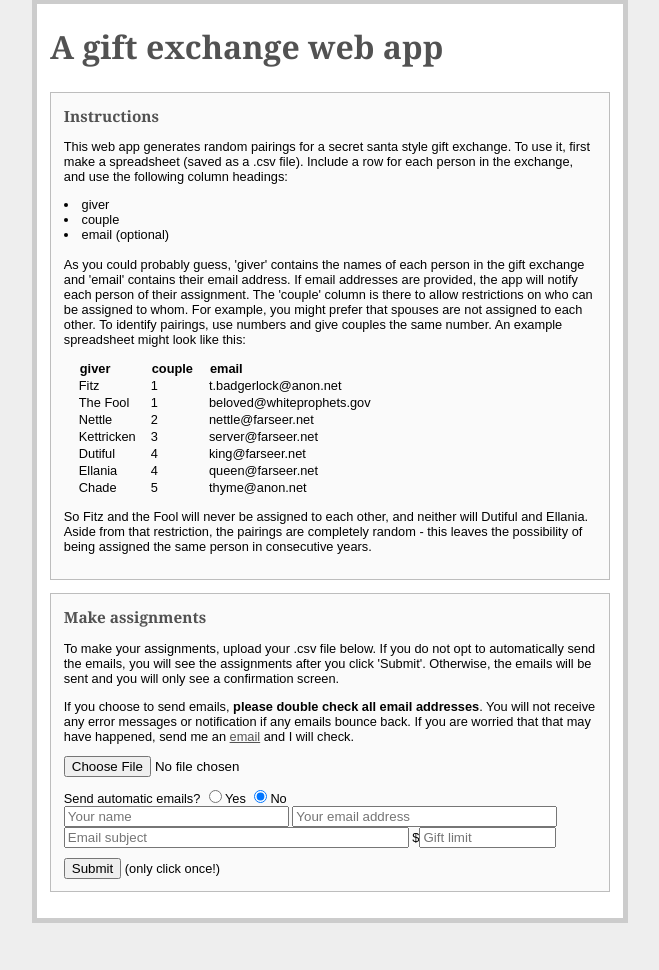
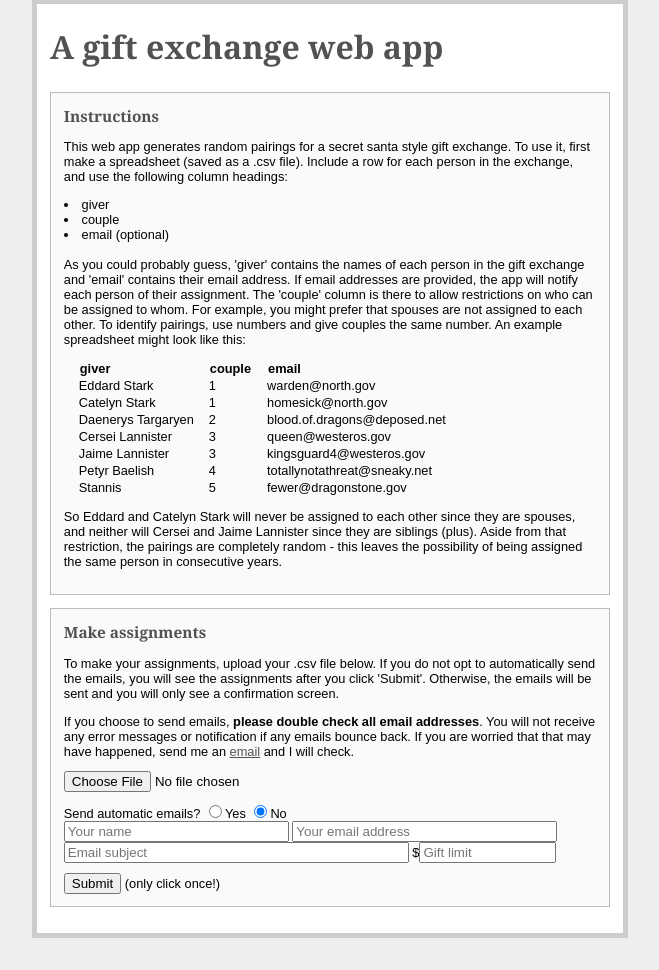
Before and after one commit to Sz-Tim/holiPy, a Flask app: page / in a window 1280 px wide. Shown: the part 33-1003 px from the top of the page, without its empty margins (310-969 px from the left). Before the commit the page ends 956 px from the top, so only its background shows below. Run offline with Flask 2, Linux system fonts and the light colour scheme.

Commit message:
changed table to GoT instead of RoE

```diff
--- a/templates/index.html
+++ b/templates/index.html
@@ -19,42 +19,42 @@
                 <th>email</th>
             </tr>
             <tr>
-                <td>Fitz</td>
+                <td>Eddard Stark</td>
                 <td>1</td>
-                <td>t.badgerlock@anon.net</td>
+                <td>warden@north.gov</td>
             </tr>
             <tr>
-                <td>The Fool</td>
+                <td>Catelyn Stark</td>
                 <td>1</td>
-                <td>beloved@whiteprophets.gov</td>
+                <td>homesick@north.gov</td>
             </tr>
             <tr>
-                <td>Nettle</td>
+                <td>Daenerys Targaryen</td>
                 <td>2</td>
-                <td>nettle@farseer.net</td>
+                <td>blood.of.dragons@deposed.net</td>
             </tr>
             <tr>
-                <td>Kettricken</td>
+                <td>Cersei Lannister</td>
                 <td>3</td>
-                <td>server@farseer.net</td>
+                <td>queen@westeros.gov</td>
             </tr>
             <tr>
-                <td>Dutiful</td>
-                <td>4</td>
-                <td>king@farseer.net</td>
+                <td>Jaime Lannister</td>
+                <td>3</td>
+                <td>kingsguard4@westeros.gov</td>
             </tr>
             <tr>
-                <td>Ellania</td>
+                <td>Petyr Baelish</td>
                 <td>4</td>
-                <td>queen@farseer.net</td>
+                <td>totallynotathreat@sneaky.net</td>
             </tr>
             <tr>
-                <td>Chade</td>
+                <td>Stannis</td>
                 <td>5</td>
-                <td>thyme@anon.net</td>
+                <td>fewer@dragonstone.gov</td>
             </tr>
         </table>
-        <p>So Fitz and the Fool will never be assigned to each other, and neither will Dutiful and Ellania. Aside from that restriction, the pairings are completely random - this leaves the possibility of being assigned the same person in consecutive years.
+        <p>So Eddard and Catelyn Stark will never be assigned to each other since they are spouses, and neither will Cersei and Jaime Lannister since they are siblings (plus). Aside from that restriction, the pairings are completely random - this leaves the possibility of being assigned the same person in consecutive years.
         </p>
     </div>
     <div class=metanav>
@@ -81,11 +81,6 @@
 				$<input type="text" name="gift_lim" placeholder="Gift limit" size=14>
 			</div>
             <div style="padding-top: 0.75em">
-                <!-- This needs to perform a different action depending on the
-                     checkbox. If not checked, run the randomizer and then
-                     redirect to a page with the assignments. If checked,
-                     run the randomizer, send emails, and show a confirmation
-                     page that the emails have been successfully sent. -->
                 <button type="submit">Submit</button> (only click once!)
             </div>
         </form>
```
